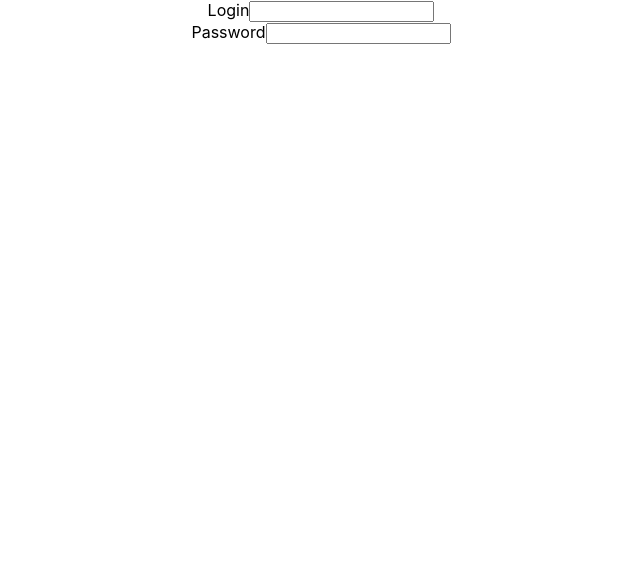
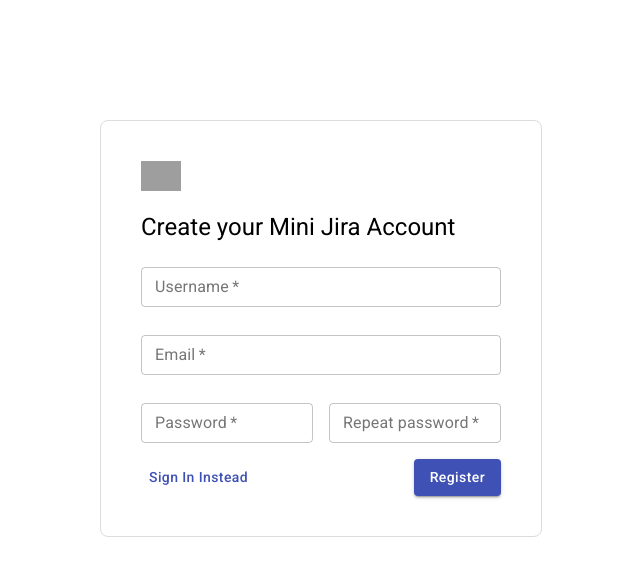
Before and after one commit to obabichev/react-mipt-course-client, a React (Create React App) app: page /register in a window 1280 px wide. Shown: the top 576 px of the page, without its empty margins (319-959 px from the left). Built offline with nearby package versions, Linux system fonts and the light colour scheme; grey boxes are pictures that could not be loaded.

Commit message:
Markups for Login and Register screens

```diff
--- a/package.json
+++ b/package.json
@@ -3,12 +3,15 @@
   "version": "0.1.0",
   "private": true,
   "dependencies": {
+    "@material-ui/core": "^4.7.1",
     "@types/jest": "24.0.22",
     "@types/node": "12.12.6",
     "@types/react": "16.9.11",
     "@types/react-dom": "16.9.4",
+    "@types/react-router-dom": "^5.1.3",
     "react": "^16.11.0",
     "react-dom": "^16.11.0",
+    "react-router-dom": "^5.1.2",
     "react-scripts": "3.2.0",
     "typescript": "3.7.2"
   },
@@ -32,5 +35,6 @@
       "last 1 firefox version",
       "last 1 safari version"
     ]
-  }
+  },
+  "proxy": "http://localhost:5000"
 }
--- a/public/index.html
+++ b/public/index.html
@@ -3,6 +3,7 @@
   <head>
     <meta charset="utf-8" />
     <link rel="icon" href="%PUBLIC_URL%/favicon.ico" />
+    <link rel="stylesheet" href="https://fonts.googleapis.com/css?family=Roboto:300,400,500,700&display=swap" />
     <meta name="viewport" content="width=device-width, initial-scale=1" />
     <meta name="theme-color" content="#000000" />
     <meta
--- a/src/App.css
+++ b/src/App.css
@@ -1,5 +1,4 @@
 .App {
-  text-align: center;
 }
 
 .App-logo {
--- a/src/App.tsx
+++ b/src/App.tsx
@@ -1,12 +1,12 @@
 import React from 'react';
 import './App.css';
-import {Auth} from './components/Auth';
+import {Router} from './components/Router';
 
 const App: React.FC = () => {
 
     return (
         <div className="App">
-            <Auth/>
+            <Router/>
         </div>
     );
 };
--- /dev/null
+++ b/src/components/Login.tsx
@@ -0,0 +1,89 @@
+import React from 'react';
+import Grid from '@material-ui/core/Grid';
+import makeStyles from '@material-ui/core/styles/makeStyles';
+import {Typography} from '@material-ui/core';
+import TextField from '@material-ui/core/TextField';
+import Button from '@material-ui/core/Button';
+import {useHistory} from 'react-router';
+
+const useStyles = makeStyles({
+    container: {
+        marginLeft: 'auto',
+        marginRight: 'auto',
+        marginTop: '120px',
+        border: '1px solid #dadce0',
+        borderRadius: '8px',
+        width: '360px',
+        padding: '40px'
+    },
+    input: {
+        fontSize: '14px'
+    },
+    header: {
+        textAlign: 'center'
+    },
+    buttonText: {
+        textTransform: 'capitalize',
+    },
+    buttonsContainer: {
+        marginTop: '12px',
+        flexDirection: 'row',
+        display: 'flex'
+    }
+});
+
+interface LoginProps {
+}
+
+export const Login: React.FunctionComponent<LoginProps> = () => {
+    const classes = useStyles();
+
+    let history = useHistory();
+
+    return <div className={classes.container}>
+        <form>
+            <Grid container spacing={2}>
+                <Grid className={classes.header} item xs={12} sm={12}>
+                    <img src="/images/logo.png" height="30"/>
+                </Grid>
+                <Grid className={classes.header} item xs={12} sm={12}>
+                    <Typography variant="h5">Sign in</Typography>
+                </Grid>
+                <Grid item xs={12} sm={12}>
+                    <TextField
+                        className={classes.input}
+                        required
+                        label="Email"
+                        defaultValue=""
+                        variant="outlined"
+                        fullWidth
+                    />
+                </Grid>
+                <Grid item xs={12} sm={12}>
+                    <TextField
+                        className={classes.input}
+                        required
+                        label="Password"
+                        type="password"
+                        defaultValue=""
+                        variant="outlined"
+                        fullWidth
+                    />
+                </Grid>
+            </Grid>
+            <div className={classes.buttonsContainer}>
+                <Button classes={{text: classes.buttonText}}
+                        color="primary"
+                        onClick={() => history.push('/register')}>
+                    Create account
+                </Button>
+                <div style={{flex: 1}}/>
+                <Button classes={{contained: classes.buttonText}}
+                        variant="contained"
+                        color="primary">
+                    Sign in
+                </Button>
+            </div>
+        </form>
+    </div>;
+};
--- /dev/null
+++ b/src/components/Register.tsx
@@ -0,0 +1,112 @@
+import React from 'react';
+import makeStyles from '@material-ui/core/styles/makeStyles';
+import TextField from '@material-ui/core/TextField';
+import Grid from '@material-ui/core/Grid';
+import {Typography} from '@material-ui/core';
+import Button from '@material-ui/core/Button';
+import {useHistory} from 'react-router';
+
+const useStyles = makeStyles({
+    container: {
+        marginLeft: 'auto',
+        marginRight: 'auto',
+        marginTop: '120px',
+        border: '1px solid #dadce0',
+        borderRadius: '8px',
+        width: '360px',
+        padding: '40px'
+    },
+    input: {
+        fontSize: '14px'
+    },
+    buttonText: {
+        textTransform: 'capitalize'
+    },
+    buttonsContainer: {
+        marginTop: '12px',
+        flexDirection: 'row',
+        display: 'flex'
+    }
+});
+
+interface SignUpProps {
+
+}
+
+export const Register: React.FunctionComponent<SignUpProps> = () => {
+    const classes = useStyles();
+
+    let history = useHistory();
+
+    return <div className={classes.container}>
+        <form>
+            <Grid container spacing={2}>
+                <Grid item xs={12} sm={12}>
+                    <img src="/images/logo.png" height="30"/>
+                </Grid>
+                <Grid item xs={12} sm={12}>
+                    <Typography variant="h5">Create your Mini Jira Account</Typography>
+                </Grid>
+                <Grid item xs={12} sm={12}>
+                    <TextField
+                        className={classes.input}
+                        required
+                        label="Username"
+                        defaultValue=""
+                        variant="outlined"
+                        fullWidth
+                        margin="dense"
+                    />
+                </Grid>
+                <Grid item xs={12} sm={12}>
+                    <TextField
+                        className={classes.input}
+                        required
+                        label="Email"
+                        defaultValue=""
+                        variant="outlined"
+                        fullWidth
+                        margin="dense"
+                    />
+                </Grid>
+                <Grid item xs={12} sm={6}>
+                    <TextField
+                        className={classes.input}
+                        required
+                        label="Password"
+                        type="password"
+                        defaultValue=""
+                        variant="outlined"
+                        fullWidth
+                        margin="dense"
+                    />
+                </Grid>
+                <Grid item xs={12} sm={6}>
+                    <TextField
+                        className={classes.input}
+                        label="Repeat password"
+                        type="password"
+                        required
+                        defaultValue=""
+                        variant="outlined"
+                        fullWidth
+                        margin="dense"
+                    />
+                </Grid>
+            </Grid>
+            <div className={classes.buttonsContainer}>
+                <Button classes={{text: classes.buttonText}}
+                        color="primary"
+                        onClick={() => history.push('/login')}>
+                    Sign in instead
+                </Button>
+                <div style={{flex: 1}}/>
+                <Button classes={{contained: classes.buttonText}}
+                        variant="contained"
+                        color="primary">
+                    Register
+                </Button>
+            </div>
+        </form>
+    </div>
+};
--- /dev/null
+++ b/src/components/Router.tsx
@@ -0,0 +1,23 @@
+import React from 'react';
+import {
+    BrowserRouter,
+    Switch,
+    Route,
+} from 'react-router-dom';
+import {Register} from './Register';
+import {Login} from './Login';
+
+interface RouterProps {
+
+}
+
+export const Router: React.FunctionComponent<RouterProps> = () => {
+    return <BrowserRouter>
+        <Switch>
+            <Route path="/register" component={Register}/>
+            <Route path="/login" component={Login}/>
+            <Route path="/">
+            </Route>
+        </Switch>
+    </BrowserRouter>;
+};
--- a/src/index.css
+++ b/src/index.css
@@ -1,6 +1,6 @@
 body {
   margin: 0;
-  font-family: -apple-system, BlinkMacSystemFont, 'Segoe UI', 'Roboto', 'Oxygen',
+  font-family: 'Roboto', -apple-system, BlinkMacSystemFont, 'Segoe UI', 'Oxygen',
     'Ubuntu', 'Cantarell', 'Fira Sans', 'Droid Sans', 'Helvetica Neue',
     sans-serif;
   -webkit-font-smoothing: antialiased;
```
Also changed, not shown: 1 other file (tests, documents, lock files or other folders).
